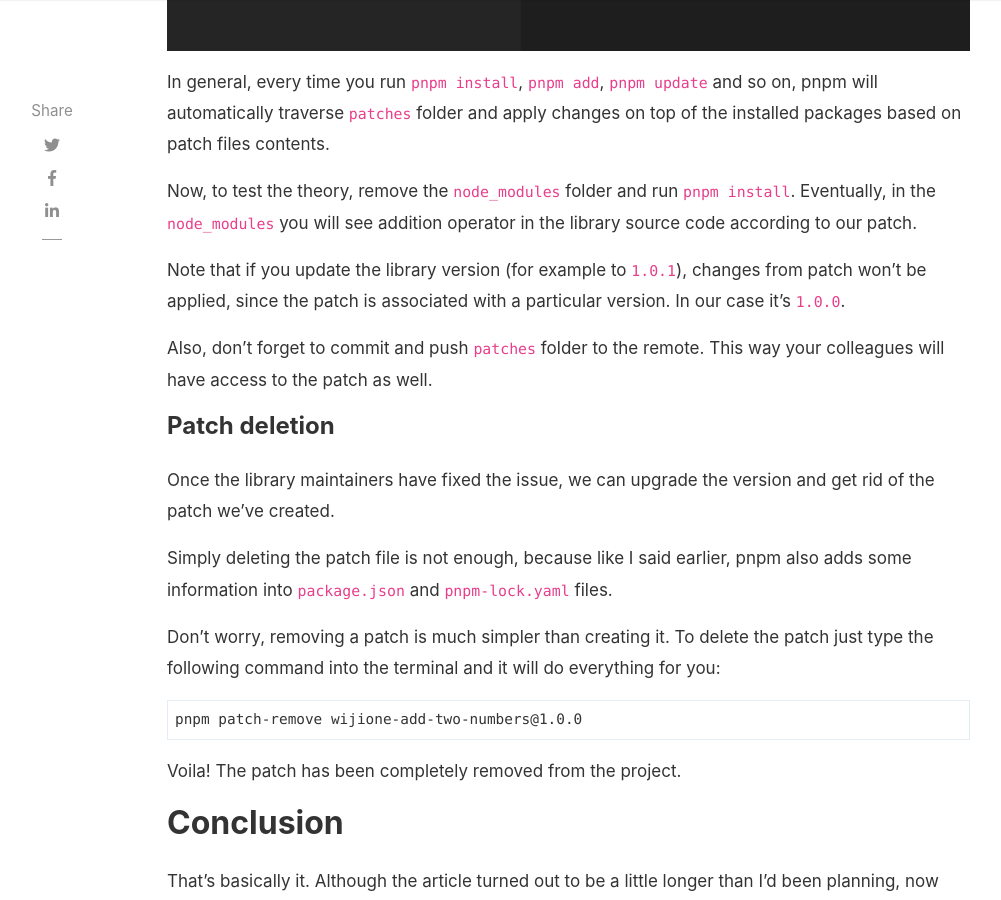
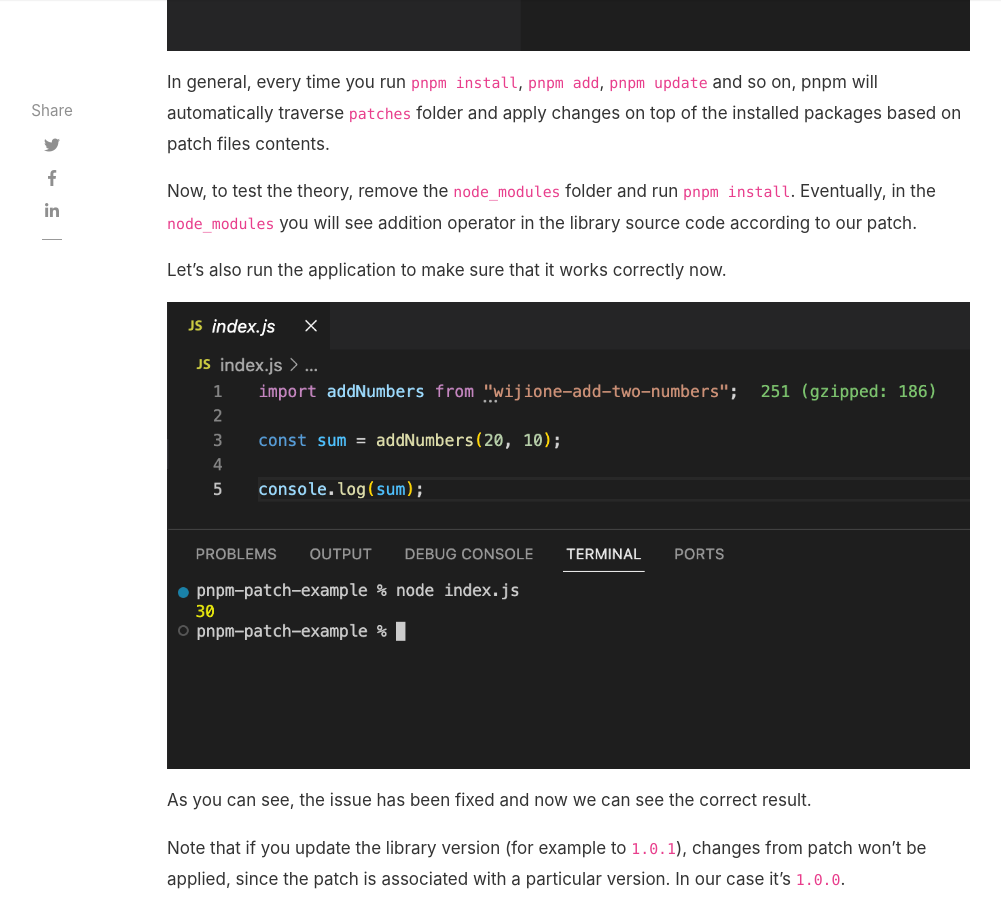
Before and after one commit to wijionejs/smuzi, a Jekyll site: the page built from _posts/2024-01-19-how-to-patch-a-javascript-library-using-pnpm.md, in a window 1280 px wide and 900 px high, scrolled down 7277 px. Shown: the whole window, without its empty margins (118-1119 px from the left). Built offline with Jekyll 4.4.1, drawn with Linux system fonts in a browser that asks for light colours; nearby versions of some CDN libraries; comment, search, counter and statistics services are not loaded.

Commit message:
add paragraph

```diff
--- a/_posts/2024-01-19-how-to-patch-a-javascript-library-using-pnpm.md
+++ b/_posts/2024-01-19-how-to-patch-a-javascript-library-using-pnpm.md
@@ -169,6 +169,12 @@ In general, every time you run `pnpm install`, `pnpm add`, `pnpm update` and so
 
 Now, to test the theory, remove the `node_modules` folder and run `pnpm install`. Eventually, in the `node_modules` you will see addition operator in the library source code according to our patch.
 
+Let's also run the application to make sure that it works correctly now.
+
+![Correct result]({{ site.baseurl }}/assets/images/how-to-patch-a-javascript-library-using-pnpm/correct-result.png)
+
+As you can see, the issue has been fixed and now we can see the correct result.
+
 Note that if you update the library version (for example to `1.0.1`), changes from patch won't be applied, since the patch is associated with a particular version. In our case it's `1.0.0`.
 
 Also, don't forget to commit and push `patches` folder to the remote. This way your colleagues will have access to the patch as well.
```
Also changed, not shown: assets/images/how-to-patch-a-javascript-library-using-pnpm/correct-result.png (added).
